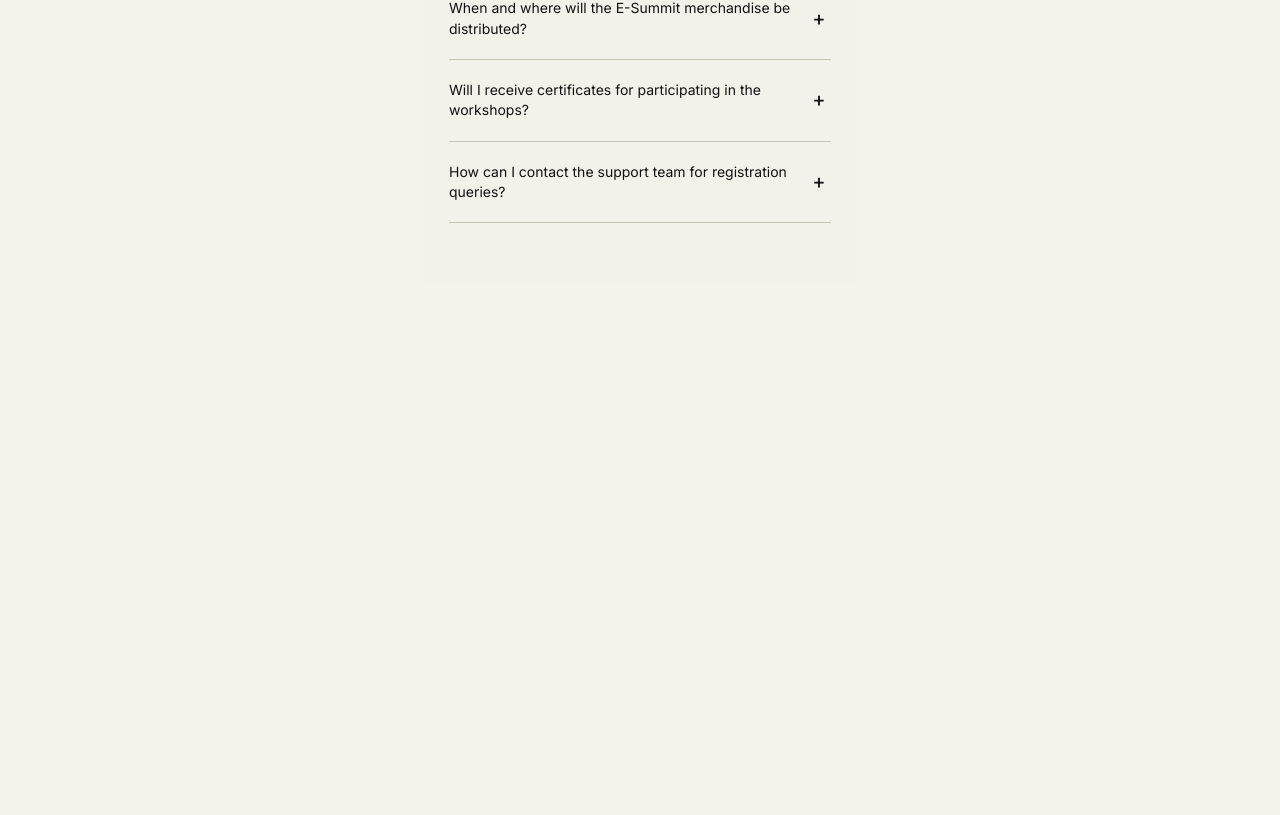
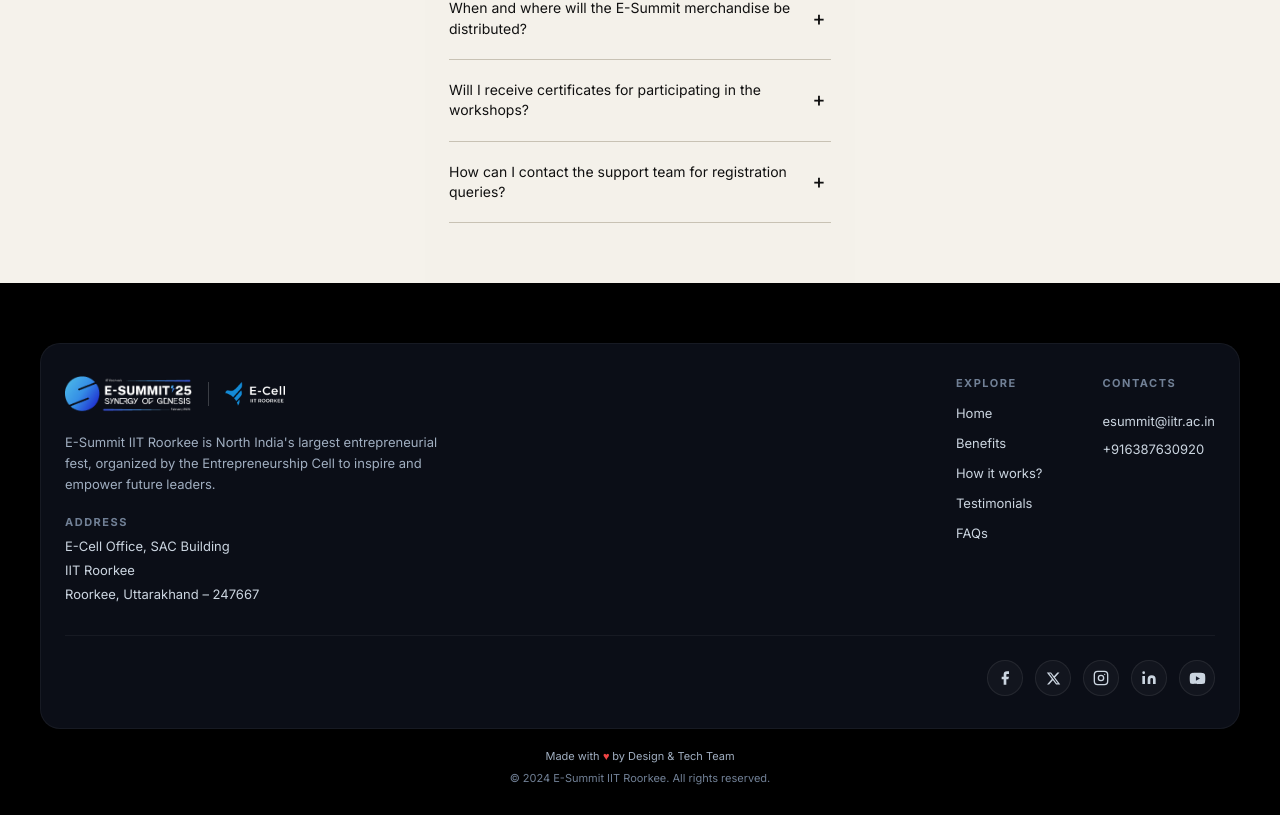
Before and after one commit to om-mohanty-17/esummit_clone, a React (Vite) app: page / in a window 1280 px wide. Shown: the part 1800-2615 px from the top of the page. Before the commit the page ends 2083 px from the top, so only its background shows below. Built offline with nearby package versions, Linux system fonts and the light colour scheme.

Commit message:
add footer component and assets

```diff
--- /dev/null
+++ b/src/components/Footer.css
@@ -0,0 +1,221 @@
+/* ===== FOOTER SECTION ===== */
+
+.footer-outer {
+  background-color: #000000; /* Dark background outer */
+  padding: 40px 16px 20px;
+  display: flex;
+  flex-direction: column;
+  gap: 20px;
+  font-family: 'Inter', sans-serif;
+  max-width: 430px; /* Mobile first / centered layout */
+  margin: 0 auto;
+}
+
+/* ── Footer Card Container ────────────────────────── */
+.footer-card {
+  background-color: #0b0e17; /* Dark navy card background matching screenshot */
+  border-radius: 20px;
+  padding: 32px 24px;
+  border: 1px solid rgba(255, 255, 255, 0.05);
+  display: flex;
+  flex-direction: column;
+  gap: 32px;
+}
+
+/* ── Footer Top Grid ──────────────────────────────── */
+.footer-top {
+  display: flex;
+  flex-direction: column;
+  gap: 32px;
+}
+
+/* ── Left Column (Logos, Tagline, Address) ────────── */
+.footer-left {
+  display: flex;
+  flex-direction: column;
+  gap: 20px;
+}
+
+.footer-logos {
+  display: flex;
+  align-items: center;
+  gap: 16px;
+}
+
+.footer-logo {
+  height: 36px;
+  width: auto;
+  object-fit: contain;
+}
+
+.footer-logo--ecell {
+  height: 24px;
+}
+
+.footer-logo-divider {
+  width: 1px;
+  height: 24px;
+  background-color: rgba(255, 255, 255, 0.2);
+}
+
+.footer-tagline {
+  font-size: 13px;
+  line-height: 1.6;
+  color: #a0aec0; /* Cool gray */
+}
+
+/* Address Block */
+.footer-address {
+  display: flex;
+  flex-direction: column;
+  gap: 6px;
+}
+
+.footer-address-label {
+  font-size: 11px;
+  font-weight: 700;
+  letter-spacing: 1.5px;
+  color: #718096; /* Slate gray */
+  margin-bottom: 2px;
+}
+
+.footer-address-text {
+  font-size: 13px;
+  color: #cbd5e0;
+  line-height: 1.4;
+}
+
+/* ── Right Column (Explore, Contacts) ─────────────── */
+.footer-right {
+  display: grid;
+  grid-template-columns: 1fr 1fr;
+  gap: 24px;
+}
+
+.footer-nav-heading {
+  font-size: 11px;
+  font-weight: 700;
+  letter-spacing: 1.5px;
+  color: #718096;
+  margin-bottom: 12px;
+}
+
+.footer-nav-list {
+  display: flex;
+  flex-direction: column;
+  gap: 10px;
+}
+
+.footer-nav-link {
+  font-size: 13px;
+  color: #cbd5e0;
+  transition: color 0.2s ease;
+}
+
+.footer-nav-link:hover {
+  color: #e91e8c; /* Primary pink color on hover */
+}
+
+/* Contacts */
+.footer-contacts {
+  display: flex;
+  flex-direction: column;
+  gap: 10px;
+}
+
+.footer-contact-item {
+  font-size: 13px;
+  color: #cbd5e0;
+  word-break: break-all;
+  line-height: 1.4;
+  transition: color 0.2s ease;
+}
+
+.footer-contact-item:hover {
+  color: #e91e8c;
+}
+
+/* ── Social Icons Row ─────────────────────────────── */
+.footer-socials {
+  display: flex;
+  justify-content: flex-end; /* Align right matching screenshot */
+  gap: 12px;
+  border-top: 1px solid rgba(255, 255, 255, 0.05);
+  padding-top: 24px;
+}
+
+.footer-social-btn {
+  width: 36px;
+  height: 36px;
+  border-radius: 50%;
+  background-color: rgba(255, 255, 255, 0.03);
+  display: flex;
+  align-items: center;
+  justify-content: center;
+  color: #cbd5e0;
+  border: 1px solid rgba(255, 255, 255, 0.08);
+  transition: all 0.25s cubic-bezier(0.4, 0, 0.2, 1);
+}
+
+.footer-social-btn:hover {
+  background-color: #e91e8c;
+  color: #ffffff;
+  border-color: #e91e8c;
+  transform: translateY(-2px);
+}
+
+/* ── Footer Bottom Copyright ──────────────────────── */
+.footer-bottom {
+  display: flex;
+  flex-direction: column;
+  gap: 8px;
+  padding: 0 8px;
+  font-size: 11px;
+  color: #718096;
+  text-align: center;
+}
+
+.footer-heart {
+  color: #ef4444;
+  display: inline-block;
+  animation: heartBeat 1.5s infinite;
+}
+
+.footer-bottom-left {
+  color: #a0aec0;
+}
+
+.footer-bottom-right {
+  color: #718096;
+}
+
+@keyframes heartBeat {
+  0%, 100% { transform: scale(1); }
+  50% { transform: scale(1.15); }
+}
+
+/* ── Desktop responsive improvements if viewed wider ── */
+@media (min-width: 768px) {
+  .footer-outer {
+    max-width: 100%;
+    padding: 60px 40px 30px;
+  }
+
+  .footer-top {
+    flex-direction: row;
+    justify-content: space-between;
+    align-items: flex-start;
+  }
+
+  .footer-left {
+    flex: 1;
+    max-width: 400px;
+  }
+
+  .footer-right {
+    flex: 1;
+    justify-content: flex-end;
+    gap: 60px;
+    grid-template-columns: auto auto;
+  }
+}
--- a/src/components/Footer.jsx
+++ b/src/components/Footer.jsx
@@ -1,3 +1,154 @@
-// STUB - will be built in a later phase
-const Footer = () => <div />;
-export default Footer;
+import './Footer.css'
+import logoESummit from '../assets/footer/logo_esummit.png'
+import logoECell from '../assets/footer/logo_ecell.png'
+
+const exploreLinks = [
+  { id: 1, label: 'Home', href: '#' },
+  { id: 2, label: 'Benefits', href: '#' },
+  { id: 3, label: 'How it works?', href: '#' },
+  { id: 4, label: 'Testimonials', href: '#' },
+  { id: 5, label: 'FAQs', href: '#faqs' },
+]
+
+const socialIcons = [
+  {
+    id: 'facebook',
+    href: '#',
+    svg: (
+      <svg viewBox="0 0 24 24" fill="currentColor" width="16" height="16">
+        <path d="M18 2h-3a5 5 0 0 0-5 5v3H7v4h3v8h4v-8h3l1-4h-4V7a1 1 0 0 1 1-1h3z" />
+      </svg>
+    ),
+  },
+  {
+    id: 'twitter-x',
+    href: '#',
+    svg: (
+      <svg viewBox="0 0 24 24" fill="currentColor" width="15" height="15">
+        <path d="M18.244 2.25h3.308l-7.227 8.26 8.502 11.24H16.17l-5.214-6.817L4.99 21.75H1.68l7.73-8.835L1.254 2.25H8.08l4.713 6.231zm-1.161 17.52h1.833L7.084 4.126H5.117z" />
+      </svg>
+    ),
+  },
+  {
+    id: 'instagram',
+    href: '#',
+    svg: (
+      <svg viewBox="0 0 24 24" fill="none" stroke="currentColor" strokeWidth="2" width="16" height="16">
+        <rect x="2" y="2" width="20" height="20" rx="5" ry="5" />
+        <circle cx="12" cy="12" r="4" />
+        <circle cx="17.5" cy="6.5" r="1" fill="currentColor" stroke="none" />
+      </svg>
+    ),
+  },
+  {
+    id: 'linkedin',
+    href: '#',
+    svg: (
+      <svg viewBox="0 0 24 24" fill="currentColor" width="16" height="16">
+        <path d="M16 8a6 6 0 0 1 6 6v7h-4v-7a2 2 0 0 0-2-2 2 2 0 0 0-2 2v7h-4v-7a6 6 0 0 1 6-6z" />
+        <rect x="2" y="9" width="4" height="12" />
+        <circle cx="4" cy="4" r="2" />
+      </svg>
+    ),
+  },
+  {
+    id: 'youtube',
+    href: '#',
+    svg: (
+      <svg viewBox="0 0 24 24" fill="currentColor" width="17" height="17">
+        <path d="M22.54 6.42a2.78 2.78 0 0 0-1.95-1.96C18.88 4 12 4 12 4s-6.88 0-8.59.46a2.78 2.78 0 0 0-1.95 1.96A29 29 0 0 0 1 12a29 29 0 0 0 .46 5.58a2.78 2.78 0 0 0 1.95 1.96C5.12 20 12 20 12 20s6.88 0 8.59-.46a2.78 2.78 0 0 0 1.95-1.96A29 29 0 0 0 23 12a29 29 0 0 0-.46-5.58z" />
+        <polygon points="9.75 15.02 15.5 12 9.75 8.98 9.75 15.02" fill="#1a1f2e" />
+      </svg>
+    ),
+  },
+]
+
+const Footer = () => {
+  return (
+    <footer className="footer-outer" id="footer">
+      <div className="footer-card">
+        {/* ── Top: Logos + Nav ─────────────────────── */}
+        <div className="footer-top">
+          {/* Left column */}
+          <div className="footer-left">
+            {/* Logos */}
+            <div className="footer-logos">
+              <img src={logoESummit} alt="E-Summit" className="footer-logo" />
+              <span className="footer-logo-divider" />
+              <img src={logoECell} alt="E-Cell IIT Roorkee" className="footer-logo footer-logo--ecell" />
+            </div>
+
+            {/* Tagline */}
+            <p className="footer-tagline">
+              E-Summit IIT Roorkee is North India's largest entrepreneurial fest,
+              organized by the Entrepreneurship Cell to inspire and empower future leaders.
+            </p>
+
+            {/* Address */}
+            <div className="footer-address">
+              <p className="footer-address-label">ADDRESS</p>
+              <p className="footer-address-text">E-Cell Office, SAC Building</p>
+              <p className="footer-address-text">IIT Roorkee</p>
+              <p className="footer-address-text">Roorkee, Uttarakhand – 247667</p>
+            </div>
+          </div>
+
+          {/* Right column */}
+          <div className="footer-right">
+            {/* Explore links */}
+            <div className="footer-nav">
+              <p className="footer-nav-heading">EXPLORE</p>
+              <ul className="footer-nav-list">
+                {exploreLinks.map((link) => (
+                  <li key={link.id}>
+                    <a href={link.href} className="footer-nav-link">
+                      {link.label}
+                    </a>
+                  </li>
+                ))}
+              </ul>
+            </div>
+
+            {/* Contacts */}
+            <div className="footer-contacts">
+              <p className="footer-nav-heading">CONTACTS</p>
+              <a href="mailto:esummit@iitr.ac.in" className="footer-contact-item">
+                esummit@iitr.ac.in
+              </a>
+              <a href="tel:+916387630920" className="footer-contact-item">
+                +916387630920
+              </a>
+            </div>
+          </div>
+        </div>
+
+        {/* ── Social Icons ─────────────────────────── */}
+        <div className="footer-socials">
+          {socialIcons.map((icon) => (
+            <a
+              key={icon.id}
+              href={icon.href}
+              className="footer-social-btn"
+              aria-label={icon.id}
+              id={`footer-social-${icon.id}`}
+            >
+              {icon.svg}
+            </a>
+          ))}
+        </div>
+      </div>
+
+      {/* ── Bottom bar ───────────────────────────── */}
+      <div className="footer-bottom">
+        <p className="footer-bottom-left">
+          Made with <span className="footer-heart">♥</span> by Design &amp; Tech Team
+        </p>
+        <p className="footer-bottom-right">
+          © 2024 E-Summit IIT Roorkee. All rights reserved.
+        </p>
+      </div>
+    </footer>
+  )
+}
+
+export default Footer
```
Also changed, not shown: src/assets/footer/logo_ecell.png (added), src/assets/footer/logo_esummit.png (added).
